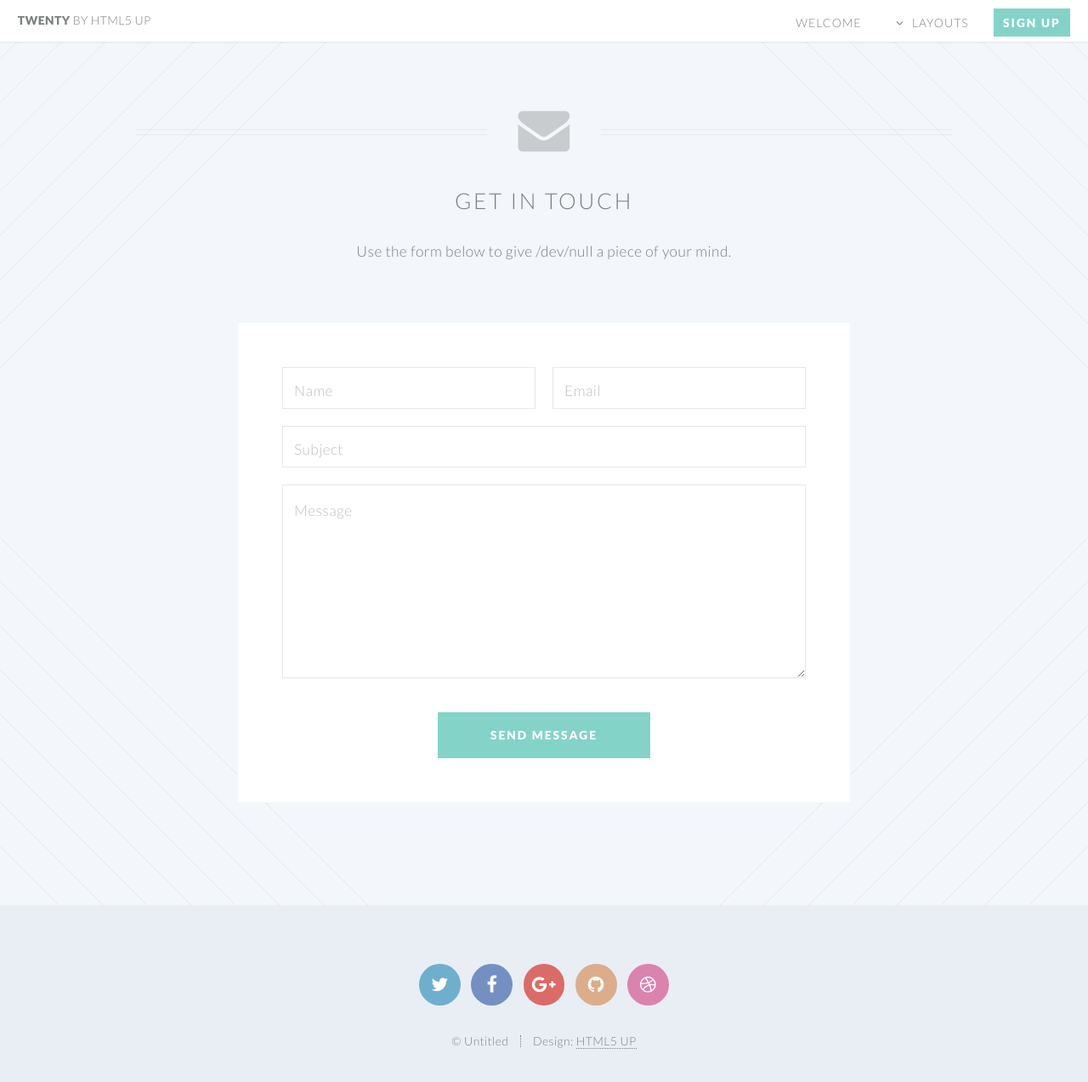
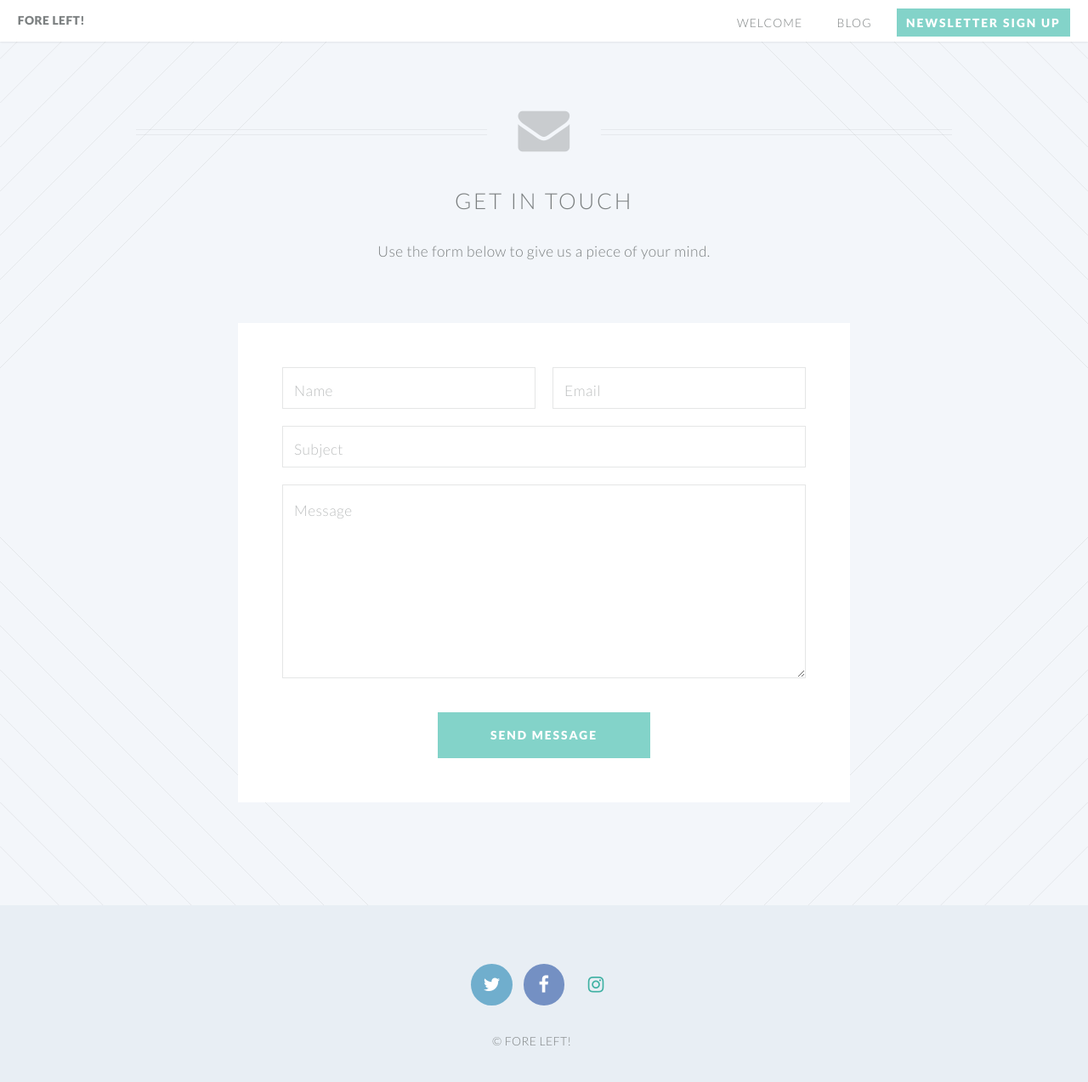
Before and after one commit to bridgefl/bridgefl.github.io, a Jekyll site: the page contact.html, which Jekyll copies as it is, in a window 1280 px wide and 1301 px high. Shown: the top 1273 px of the window at 85% size. Built offline with Jekyll 4.4.1, drawn with Linux system fonts in a browser that asks for light colours; nearby versions of some CDN libraries; library files that are not in the unit come from our copies; comment, search, counter and statistics services are not loaded.

Commit message:
contact page

```diff
--- a/_config.yml
+++ b/_config.yml
@@ -2,11 +2,12 @@
 title: Fore Left
 email: ryan@bridgefl.com
 description: > # this means to ignore newlines until "baseurl:"
-  We love golf and we tell our stories through pictures and blog posts. Come join us. A golf blog. Some of it serious, must of it trying to be funnt.
+  We love golf and we tell our stories through pictures and blog posts. Come join us. A golf blog. Some of it serious, must of it trying to be funny.
 baseurl: "" # the subpath of your site, e.g. /blog/
-url: "http://locahost:4000" # the base hostname & protocol for your site
-twitter_username: jekyllrb
-github_username:  jekyll
+url: "http:foreleftgolf.com" # the base hostname & protocol for your site
+twitter_username: foreleftgolf
+facebook_username:  foreleftgolf
+instagram_username: foreleftgolf
 
 # Build settings
 markdown: kramdown
--- a/contact.html
+++ b/contact.html
@@ -6,42 +6,60 @@
 -->
 <html>
 	<head>
-		<title>Contact - Twenty by HTML5 UP</title>
+		<title>{% if page.title %}{{ page.title }}{% else %}{{ site.title }}{% endif %}</title>
     <meta http-equiv="content-type" content="text/html; charset=utf-8" />
-		<meta name="description" content="" />
+    <meta name="description" content="{{ site.description }}">
     <meta name="keywords" content="" />
     <!--[if lte IE 8]><script src="css/ie/html5shiv.js"></script><![endif]-->
-		<script src="js/jquery.min.js"></script>
-		<script src="js/jquery.dropotron.min.js"></script>
-		<script src="js/jquery.scrolly.min.js"></script>
-		<script src="js/jquery.scrollgress.min.js"></script>
-		<script src="js/skel.min.js"></script>
-		<script src="js/skel-layers.min.js"></script>
-		<script src="js/init.js"></script>
+    <script src="/js/jquery.min.js"></script>
+    <script src="/js/jquery.dropotron.min.js"></script>
+    <script src="/js/jquery.scrolly.min.js"></script>
+    <script src="/js/jquery.scrollgress.min.js"></script>
+    <script src="/js/skel.min.js"></script>
+    <script src="/js/skel-layers.min.js"></script>
+    <script src="/js/init.js"></script>
     <noscript>
-			<link rel="stylesheet" href="css/skel.css" />
-			<link rel="stylesheet" href="css/style.css" />
-			<link rel="stylesheet" href="css/style-wide.css" />
-			<link rel="stylesheet" href="css/style-noscript.css" />
+        <link rel="stylesheet" href="/css/skel.css" />
+        <link rel="stylesheet" href="/css/style.css" />
+        <link rel="stylesheet" href="/css/style-wide.css" />
+        <link rel="stylesheet" href="/css/style-noscript.css" />
     </noscript>
-		<!--[if lte IE 8]><link rel="stylesheet" href="css/ie/v8.css" /><![endif]-->
-		<!--[if lte IE 9]><link rel="stylesheet" href="css/ie/v9.css" /><![endif]-->
+    <!--[if lte IE 8]><link rel="stylesheet" href="/css/ie/v8.css" /><![endif]-->
+    <!--[if lte IE 9]><link rel="stylesheet" href="/css/ie/v9.css" /><![endif]-->
+    <meta name="viewport" content="width=device-width">
+
+    <link rel="canonical" href="{{ page.url | replace:'index.html','' | prepend: site.baseurl | prepend: site.url }}">
+    <script>
+  (function(i,s,o,g,r,a,m){i['GoogleAnalyticsObject']=r;i[r]=i[r]||function(){
+  (i[r].q=i[r].q||[]).push(arguments)},i[r].l=1*new Date();a=s.createElement(o),
+  m=s.getElementsByTagName(o)[0];a.async=1;a.src=g;m.parentNode.insertBefore(a,m)
+  })(window,document,'script','https://www.google-analytics.com/analytics.js','ga');
+
+  ga('create', 'UA-78105360-3', 'auto');
+  ga('send', 'pageview');
+
+</script>
+<!-- start Mixpanel --><script type="text/javascript">(function(e,a){if(!a.__SV){var b=window;try{var c,l,i,j=b.location,g=j.hash;c=function(a,b){return(l=a.match(RegExp(b+"=([^&]*)")))?l[1]:null};g&&c(g,"state")&&(i=JSON.parse(decodeURIComponent(c(g,"state"))),"mpeditor"===i.action&&(b.sessionStorage.setItem("_mpcehash",g),history.replaceState(i.desiredHash||"",e.title,j.pathname+j.search)))}catch(m){}var k,h;window.mixpanel=a;a._i=[];a.init=function(b,c,f){function e(b,a){var c=a.split(".");2==c.length&&(b=b[c[0]],a=c[1]);b[a]=function(){b.push([a].concat(Array.prototype.slice.call(arguments,
+0)))}}var d=a;"undefined"!==typeof f?d=a[f]=[]:f="mixpanel";d.people=d.people||[];d.toString=function(b){var a="mixpanel";"mixpanel"!==f&&(a+="."+f);b||(a+=" (stub)");return a};d.people.toString=function(){return d.toString(1)+".people (stub)"};k="disable time_event track track_pageview track_links track_forms register register_once alias unregister identify name_tag set_config reset people.set people.set_once people.increment people.append people.union people.track_charge people.clear_charges people.delete_user".split(" ");
+for(h=0;h<k.length;h++)e(d,k[h]);a._i.push([b,c,f])};a.__SV=1.2;b=e.createElement("script");b.type="text/javascript";b.async=!0;b.src="undefined"!==typeof MIXPANEL_CUSTOM_LIB_URL?MIXPANEL_CUSTOM_LIB_URL:"file:"===e.location.protocol&&"//cdn.mxpnl.com/libs/mixpanel-2-latest.min.js".match(/^\/\//)?"https://cdn.mxpnl.com/libs/mixpanel-2-latest.min.js":"//cdn.mxpnl.com/libs/mixpanel-2-latest.min.js";c=e.getElementsByTagName("script")[0];c.parentNode.insertBefore(b,c)}})(document,window.mixpanel||[]);
+mixpanel.init("479d45db6fa8f333cc3abdb290e7615d");</script><!-- end Mixpanel -->
 </head>
 	<body class="contact">
 
 		<!-- Header -->
 		<header id="header">
-				<h1 id="logo"><a href="index.html">Twenty <span>by HTML5 UP</span></a></h1>
+						<h1 id="logo"><a href="/">FORE LEFT!</a></h1>  <!--  FIND A LOGO - PUT IT HERE-->
 						<nav id="nav">
 							<ul>
-						<li class="current"><a href="index.html">Welcome</a></li>
-						<li class="submenu">
+								<li><a href="/">Welcome</a></li>
+														<li><a href="/blog.html">Blog</a></li>
+								<!-- <li class="submenu">
 									<a href="">Layouts</a>
 									<ul>
-								<li><a href="left-sidebar.html">Left Sidebar</a></li>
-								<li><a href="right-sidebar.html">Right Sidebar</a></li>
-								<li><a href="no-sidebar.html">No Sidebar</a></li>
-								<li><a href="contact.html">Contact</a></li>
+										<li><a href="/left-sidebar.html">Left Sidebar</a></li>
+										<li><a href="/right-sidebar.html">Right Sidebar</a></li>
+										<li><a href="/no-sidebar.html">No Sidebar</a></li>
+										<li><a href="/contact.html">Contact</a></li>
 										<li class="submenu">
 											<a href="">Submenu</a>
 											<ul>
@@ -53,8 +71,8 @@
 											</ul>
 										</li>
 									</ul>
-						</li>
-						<li><a href="#" class="button special">Sign Up</a></li>
+								</li> -->
+								<li><a href="http://eepurl.com/cdItZv" class="button special">Newsletter Sign Up</a></li>
 							</ul>
 						</nav>
 					</header>
@@ -65,7 +83,7 @@
 				<header class="special container">
 					<span class="icon fa-envelope"></span>
 					<h2>Get In Touch</h2>
-					<p>Use the form below to give /dev/null a piece of your mind.</p>
+					<p>Use the form below to give us a piece of your mind.</p>
 				</header>
 
 				<!-- One -->
@@ -73,7 +91,8 @@
 
 						<!-- Content -->
 							<div class="content">
-								<form>
+								<form action="https://formspree.io/ryan@bridgefl.com"
+      method="POST">
 									<div class="row half collapse-at-2">
 										<div class="6u">
 											<input type="text" name="name" placeholder="Name" />
@@ -106,19 +125,16 @@
 
 			</article>
 
-		<!-- Footer -->
 			<footer id="footer">
 
 			    <ul class="icons">
-					<li><a href="#" class="icon circle fa-twitter"><span class="label">Twitter</span></a></li>
-					<li><a href="#" class="icon circle fa-facebook"><span class="label">Facebook</span></a></li>
-					<li><a href="#" class="icon circle fa-google-plus"><span class="label">Google+</span></a></li>
-					<li><a href="#" class="icon circle fa-github"><span class="label">Github</span></a></li>
-					<li><a href="#" class="icon circle fa-dribbble"><span class="label">Dribbble</span></a></li>
+			        <li><a href="https://twitter.com/foreleftgolf" class="icon circle fa-twitter"><span class="label">Twitter</span></a></li>
+			        <li><a href="https://www.facebook.com/foreleftgolf/" class="icon circle fa-facebook"><span class="label">Facebook</span></a></li>
+			        <li><a href="https://www.instagram.com/foreleftgolf/" class="icon circle fa-instagram"><span class="label">Instagram</span></a></li>
 			    </ul>
 
 			    <ul class="copyright">
-					<li>&copy; Untitled</li><li>Design: <a href="http://html5up.net">HTML5 UP</a></li>
+			        <li>&copy; FORE LEFT!</li><li></a></li>
 			    </ul>
 
 			</footer>
```
Lines whose indentation alone changed are shown as unchanged.
